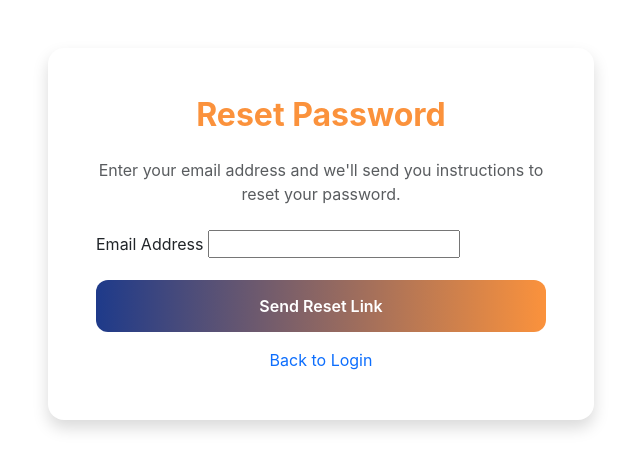
After one commit to Atwebembere-Boniface/New_FMD, a Django app: page /password-reset/ in a window 1280 px wide. The commit adds this page. Shown: the top 470 px of the page, without its empty margins (319-959 px from the left). Run offline with Django 5.2, Linux system fonts and the light colour scheme.

Commit message:
password-reset-commit

```diff
--- a/detection/urls.py
+++ b/detection/urls.py
@@ -2,6 +2,7 @@
 URL Configuration for detection app
 """
 from django.urls import path
+from django.contrib.auth import views as auth_views
 from . import views
 
 urlpatterns = [
@@ -9,6 +10,40 @@ urlpatterns = [
     path('', views.login_view, name='login'),
     path('register/', views.register_view, name='register'),
     path('logout/', views.logout_view, name='logout'),
+
+
+    # Password Reset URLs
+    path('password-reset/',
+         auth_views.PasswordResetView.as_view(
+             template_name='auth/password_reset.html',
+             email_template_name='auth/password_reset_email.html',
+             subject_template_name='auth/password_reset_subject.txt',
+             success_url='/password-reset/done/'
+         ),
+         name='password_reset'),
+
+    path('password-reset/done/',
+         auth_views.PasswordResetDoneView.as_view(
+             template_name='auth/password_reset_done.html'
+         ),
+         name='password_reset_done'),
+
+    path('password-reset-confirm/<uidb64>/<token>/',
+         auth_views.PasswordResetConfirmView.as_view(
+             template_name='auth/password_reset_confirm.html',
+             success_url='/password-reset-complete/'
+         ),
+         name='password_reset_confirm'),
+
+    path('password-reset-complete/',
+         auth_views.PasswordResetCompleteView.as_view(
+             template_name='auth/password_reset_complete.html'
+         ),
+         name='password_reset_complete'),
+
+    # Dashboard URLs
+    path('dashboard/', views.dashboard_view, name='dashboard'),
+
 
     # Dashboard URLs
     path('dashboard/', views.dashboard_view, name='dashboard'),
--- /dev/null
+++ b/templates/auth/password_reset.html
@@ -0,0 +1,46 @@
+{% extends 'base.html' %}
+{% load static %}
+
+{% block title %}Reset Password{% endblock %}
+
+{% block content %}
+<div class="container mt-5">
+    <div class="row justify-content-center">
+        <div class="col-md-6">
+            <div class="card shadow">
+                <div class="card-body p-5">
+                    <h2 class="text-center mb-4">Reset Password</h2>
+                    <p class="text-muted text-center mb-4">
+                        Enter your email address and we'll send you instructions to reset your password.
+                    </p>
+
+                    <form method="post">
+                        {% csrf_token %}
+
+                        {% if form.errors %}
+                            <div class="alert alert-danger">
+                                {{ form.errors }}
+                            </div>
+                        {% endif %}
+
+                        <div class="mb-3">
+                            <label for="{{ form.email.id_for_label }}" class="form-label">Email Address</label>
+                            {{ form.email }}
+                        </div>
+
+                        <button type="submit" class="btn btn-primary w-100 mb-3">
+                            Send Reset Link
+                        </button>
+
+                        <div class="text-center">
+                            <a href="{% url 'login' %}" class="text-decoration-none">
+                                Back to Login
+                            </a>
+                        </div>
+                    </form>
+                </div>
+            </div>
+        </div>
+    </div>
+</div>
+{% endblock %}
```
Also changed, not shown: fmd_project/settings.py (+20 -11 lines), templates/auth/login.html (+11 -0 lines), templates/auth/password_reset_complete.html (added, +24 -0 lines), templates/auth/password_reset_confirm.html (added, +67 -0 lines), templates/auth/password_reset_done.html (added, +25 -0 lines), templates/auth/password_reset_email.html (added, +14 -0 lines), templates/auth/password_reset_subject.txt (added).
